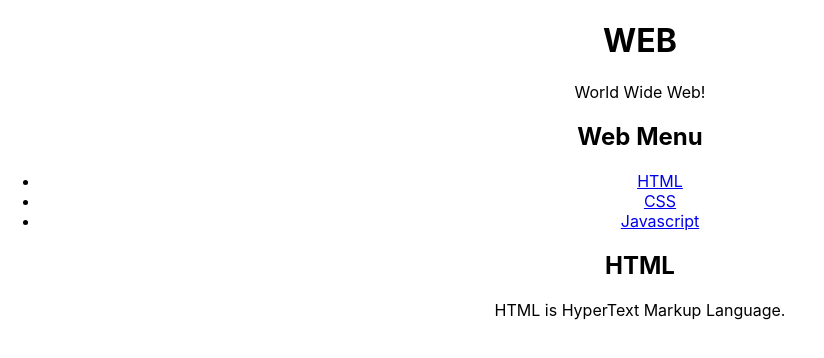
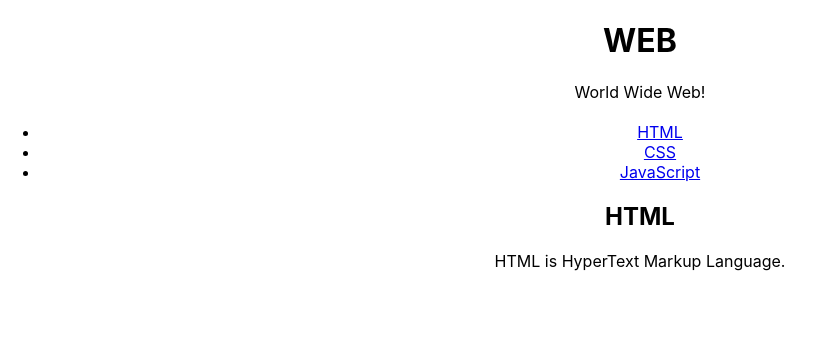
Before and after one commit to hxxtae/react-app, a React (Create React App) app: page / in a window 1280 px wide. Shown: the top 358 px of the page, without its empty margins (0-824 px from the left). Built offline with nearby package versions, Linux system fonts and the light colour scheme.

Commit message:
:wrench: Implement state & props

```diff
--- a/src/App.js
+++ b/src/App.js
@@ -3,15 +3,39 @@ import { Subject, TOC, Content } from './components';
 import './App.css';
 
 class App extends Component {
+  constructor(props) {
+    super(props);
+    this.state = {
+      subject: { title: "WEB", sub: "World Wide Web!" },
+      toc: [
+        { id: 1, link: 'data-1', content: "HTML" },
+        { id: 2, link: 'data-2', content: "CSS" },
+        { id: 3, link: 'data-3',content: "JavaScript" }
+      ],
+    }
+  }
   render() {
     return (
       <div className="App">
-        <Subject title="WEB" sub="World Wide Web!"></Subject>
-        <TOC title="Web Menu" list_1="HTML" list_2="CSS" list_3="Javascript"></TOC>
-        <Content title="HTML" content="HTML is HyperText Markup Language."></Content>
+        <Subject
+          title={this.state.subject.title}
+          sub={this.state.subject.sub}></Subject>
+        <TOC
+          data={this.state.toc}></TOC>
+        <Content
+          title="HTML"
+          content="HTML is HyperText Markup Language."></Content>
       </div>
     );
   }
 }
 
 export default App;
+
+
+/*
+  - props : key
+  - state : value
+
+  ※ 부모에서의 state 를 자식에게 전달 할 때에는 props 라는 것을 통해 값을 전달
+*/
--- a/src/components/TOC.js
+++ b/src/components/TOC.js
@@ -2,13 +2,22 @@ import React, { Component } from 'react';
 
 class TOC extends Component {
   render() {
+    const list = [];
+    const data = this.props.data;
+    let i = 0;
+    while (i < data.length) {
+      list.push(
+        <li key={data[i].id}>
+          <a href={'/comment/' + data[i].link}>{data[i].content}</a>
+        </li>);
+      i += 1;
+    }
+    console.log(list)
     return (
       <nav>
         <h2>{this.props.title}</h2>
         <ul>
-          <li><a href="/">{this.props.list_1}</a></li>
-          <li><a href="/">{this.props.list_2}</a></li>
-          <li><a href="/">{this.props.list_3}</a></li>
+          {list}
         </ul>
       </nav>
     );
```
